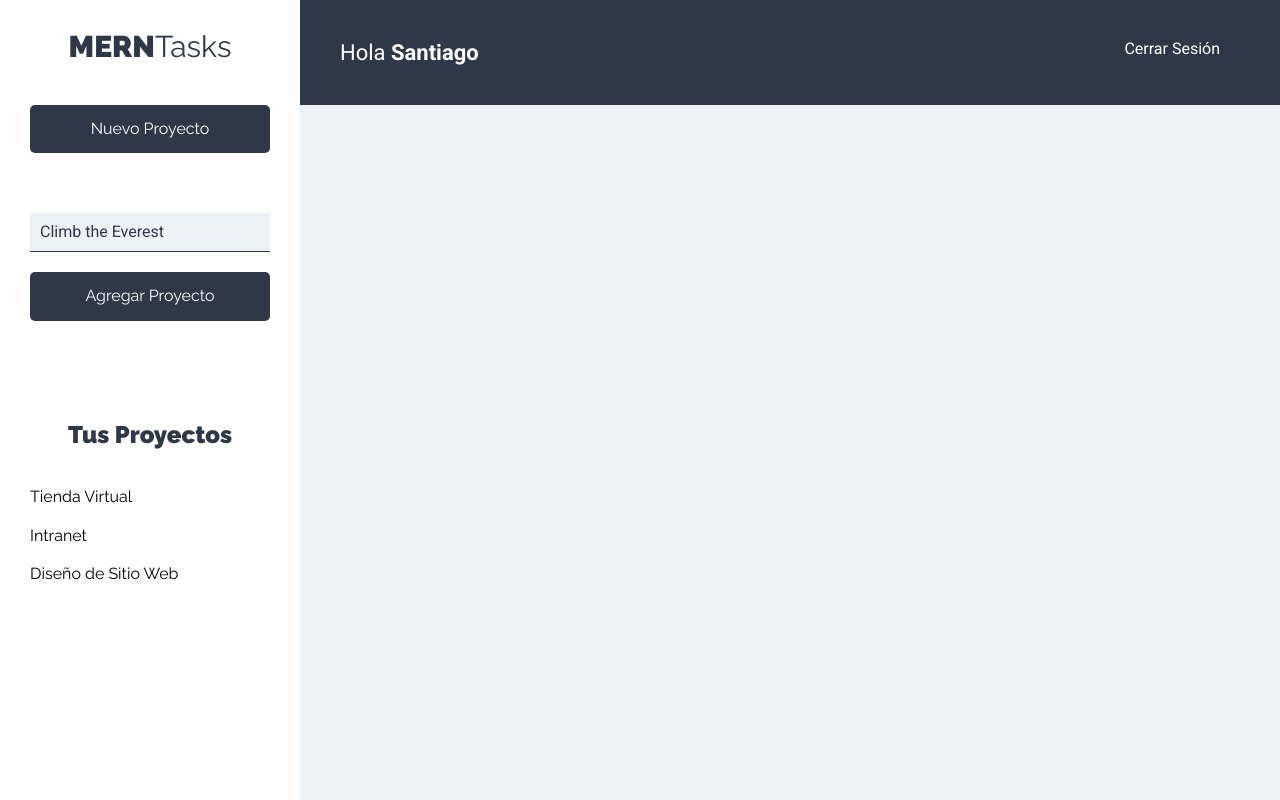
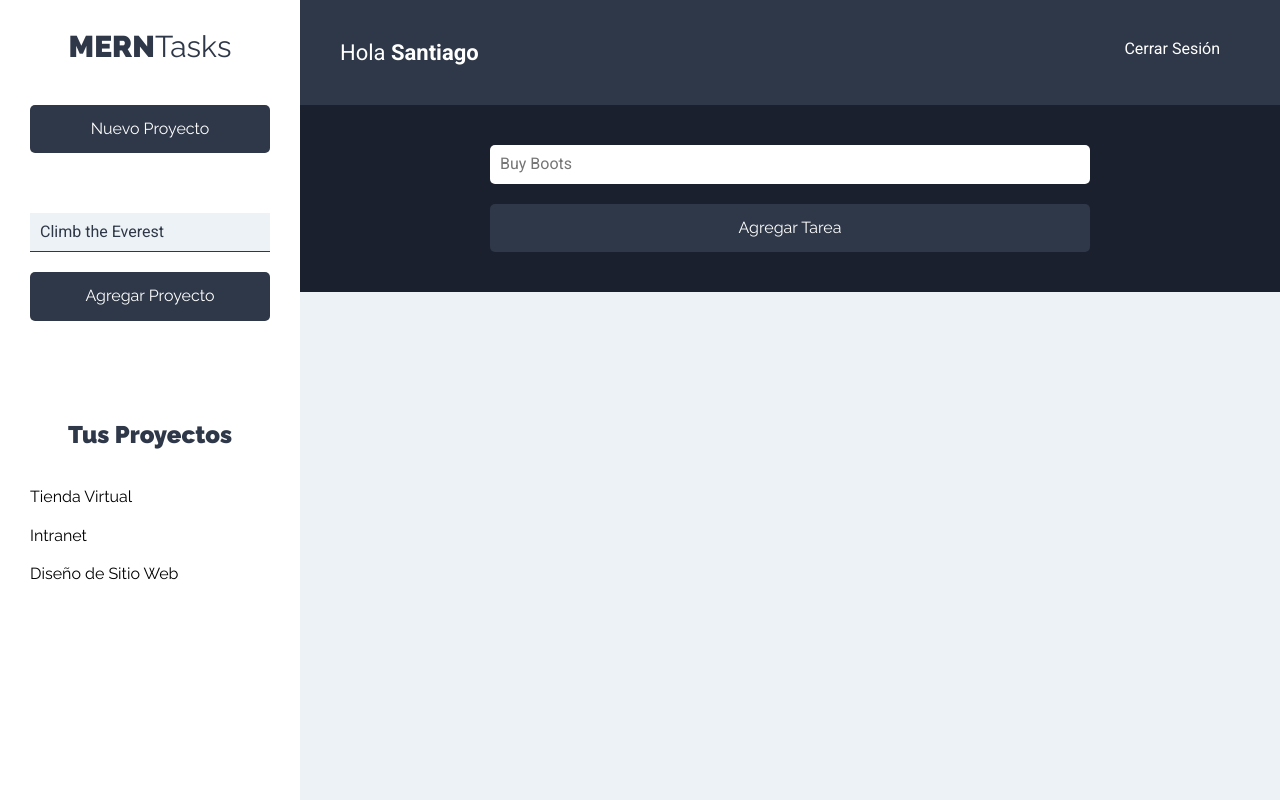
Before and after one commit to santiago-rodrig/mern-projects-manager-frontend, a React (Create React App) app: page /projects in a window 1280 px wide. Built offline with nearby package versions, Linux system fonts and the light colour scheme.

Commit message:
feature: TasksForm component

```diff
--- a/src/components/projects/Projects.js
+++ b/src/components/projects/Projects.js
@@ -1,6 +1,7 @@
 import React from 'react'
 import Sidebar from '../layout/Sidebar'
 import MainBar from '../layout/MainBar'
+import TasksForm from '../tasks/TasksForm'
 
 const Projects = () => {
     return (
@@ -9,6 +10,7 @@ const Projects = () => {
             <div className="contenedor-principal">
                 <MainBar />
                 <main>
+                    <TasksForm />
                     <div className="contenedor-tareas"></div>
                 </main>
             </div>
--- /dev/null
+++ b/src/components/tasks/TasksForm.js
@@ -0,0 +1,27 @@
+import React from 'react'
+
+const TasksForm = () => {
+    return (
+        <div className="formulario">
+            <form>
+                <div className="contenedor-input">
+                    <input
+                        type="text"
+                        className="input-text"
+                        placeholder="Buy Boots"
+                        name="name"
+                    />
+                </div>
+                <div className="contenedor-input">
+                    <input
+                        type="submit"
+                        className="btn btn-primario btn-submit btn-block"
+                        value="Agregar Tarea"
+                    />
+                </div>
+            </form>
+        </div>
+    )
+}
+
+export default TasksForm
```
Also changed, not shown: src/components/tasks/Task.js (added), src/components/tasks/TasksListing.js (added).
